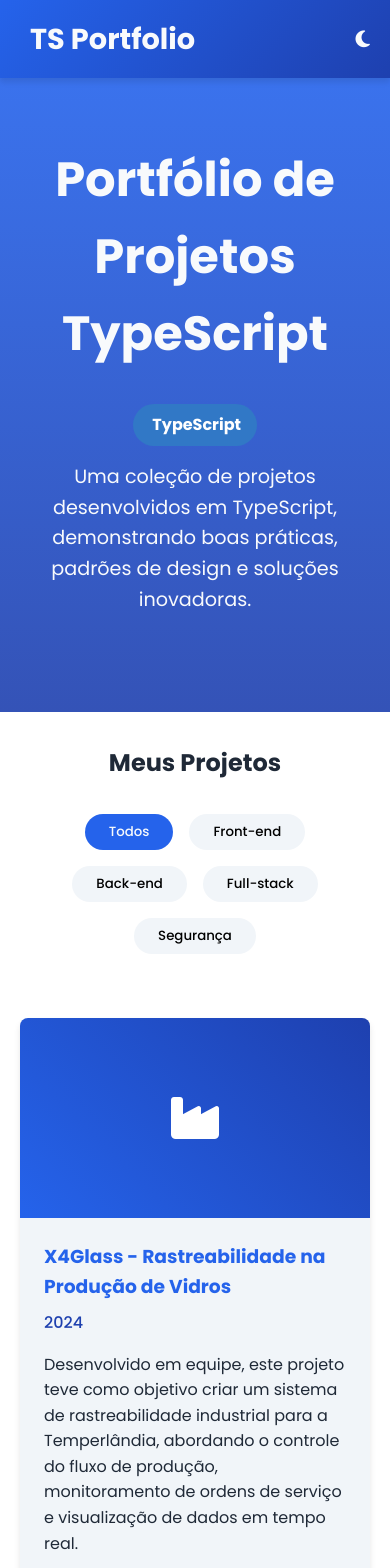
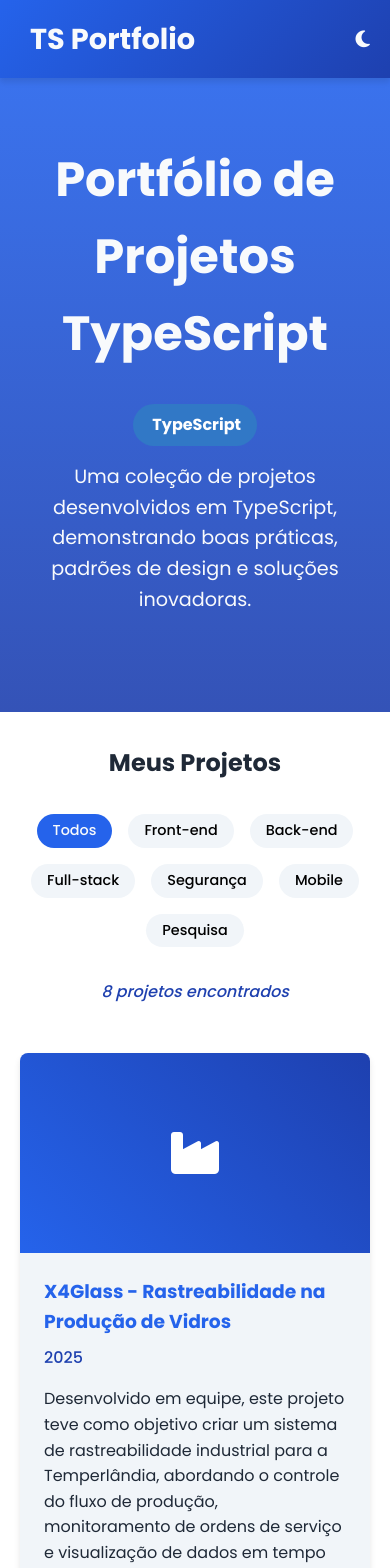
Before and after one commit to EricIkeda1/meuportfolio2.0, a React (Vite) app: page / in a window 390 px wide. Shown: the top 1568 px of the page. Built offline with nearby package versions, Linux system fonts and the light colour scheme.

Commit message:
Correção da Filtragem

```diff
--- a/src/components/ProjectsGrid.tsx
+++ b/src/components/ProjectsGrid.tsx
@@ -1,4 +1,4 @@
-import React, { useState } from 'react';
+import React, { useMemo } from 'react';
 import ProjectCard from './ProjectCard';
 import type { Project } from '../types';
 import styles from '../styles/ProjectsGrid.module.css';
@@ -8,9 +8,56 @@ interface ProjectsGridProps {
 }
 
 const ProjectsGrid: React.FC<ProjectsGridProps> = ({ projects }) => {
-  const [activeFilter, setActiveFilter] = useState('Todos');
+  const [activeFilter, setActiveFilter] = React.useState('Todos');
 
-  const filters = ['Todos', 'Front-end', 'Back-end', 'Full-stack', 'Segurança'];
+  const filters = ['Todos', 'Front-end', 'Back-end', 'Full-stack', 'Segurança', 'Mobile', 'Pesquisa'];
+
+  const sortedProjects = useMemo(() => {
+    return [...projects].sort((a, b) => {
+      return parseInt(b.year) - parseInt(a.year);
+    });
+  }, [projects]);
+
+  const filteredProjects = useMemo(() => {
+    if (activeFilter === 'Todos') {
+      return sortedProjects;
+    }
+
+    return sortedProjects.filter(project => {
+      switch (activeFilter) {
+        case 'Front-end':
+          return project.tags.some(tag =>
+            ['HTML', 'CSS', 'JavaScript', 'React.js', 'React Native'].includes(tag)
+          );
+        case 'Back-end':
+          return project.tags.some(tag =>
+            ['Python', 'Django', 'SQLite3'].includes(tag)
+          );
+        case 'Full-stack':
+          const hasFrontend = project.tags.some(tag =>
+            ['HTML', 'CSS', 'JavaScript', 'React.js', 'React Native'].includes(tag)
+          );
+          const hasBackend = project.tags.some(tag =>
+            ['Python', 'Django', 'SQLite3'].includes(tag)
+          );
+          return hasFrontend && hasBackend;
+        case 'Segurança':
+          return project.tags.some(tag =>
+            ['Criptografia', 'Segurança', 'AES', 'Diffie-Hellman'].includes(tag)
+          );
+        case 'Mobile':
+          return project.tags.some(tag =>
+            ['React Native', 'Mobile'].includes(tag)
+          );
+        case 'Pesquisa':
+          return project.tags.some(tag =>
+            ['Pesquisa', 'Acadêmico', 'Normas ABNT'].includes(tag)
+          );
+        default:
+          return true;
+      }
+    });
+  }, [sortedProjects, activeFilter]);
 
   return (
     <section id="projects" className="container">
@@ -28,11 +75,29 @@ const ProjectsGrid: React.FC<ProjectsGridProps> = ({ projects }) => {
         ))}
       </div>
 
+      <div className={styles.projectCount}>
+        {filteredProjects.length} projeto{filteredProjects.length !== 1 ? 's' : ''} encontrado{filteredProjects.length !== 1 ? 's' : ''}
+        {activeFilter !== 'Todos' && ` em "${activeFilter}"`}
+      </div>
+
       <div className={styles.projectsGrid}>
-        {projects.map(project => (
+        {filteredProjects.map(project => (
           <ProjectCard key={project.id} project={project} />
         ))}
       </div>
+
+      {filteredProjects.length === 0 && (
+        <div className={styles.noProjects}>
+          <i className="fas fa-search"></i>
+          <p>Nenhum projeto encontrado para o filtro selecionado.</p>
+          <button
+            className={styles.clearFilterBtn}
+            onClick={() => setActiveFilter('Todos')}
+          >
+            Limpar filtro
+          </button>
+        </div>
+      )}
     </section>
   );
 };
--- a/src/data/projects.ts
+++ b/src/data/projects.ts
@@ -4,7 +4,7 @@ export const projectsData: Project[] = [
   {
     id: 1,
     title: "X4Glass - Rastreabilidade na Produção de Vidros",
-    year: "2024",
+    year: "2025",
     description: "Desenvolvido em equipe, este projeto teve como objetivo criar um sistema de rastreabilidade industrial para a Temperlândia, abordando o controle do fluxo de produção, monitoramento de ordens de serviço e visualização de dados em tempo real.",
     tags: ["HTML", "CSS", "JavaScript", "SQLite3", "Python", "Django"],
     githubUrl: "https://github.com/EricIkeda1/X4Glass.git",
@@ -63,5 +63,14 @@ export const projectsData: Project[] = [
     tags: ["JavaScript", "React.js", "Python", "Django"],
     externalUrl: "https://jornada-2023-2-full-stack.vercel.app/",
     icon: "fas fa-chart-line"
+  },
+  {
+    id: 8,
+    title: "Temperlights Mobile",
+    year: "2024",
+    description: "Aplicativo móvel desenvolvido para o sistema de rastreabilidade da Temperlândia. Desenvolvido com React Native, oferece funcionalidades de acompanhamento de produção em tempo real para dispositivos móveis.",
+    tags: ["Dart", "Flutter", "Mobile", "Supabase API"],
+    githubUrl: "https://github.com/EricIkeda1/Temperlights-Mobile.git",
+    icon: "fas fa-mobile-alt"
   }
 ];
--- a/src/styles/ProjectsGrid.module.css
+++ b/src/styles/ProjectsGrid.module.css
@@ -21,6 +21,14 @@
   color: var(--light-text);
 }
 
+.projectCount {
+  text-align: center;
+  margin: 1rem 0;
+  font-style: italic;
+  color: var(--secondary-color);
+  font-weight: 500;
+}
+
 .projectsGrid {
   display: grid;
   grid-template-columns: repeat(auto-fill, minmax(300px, 1fr));
@@ -28,8 +36,48 @@
   padding: 2rem 0;
 }
 
+.noProjects {
+  text-align: center;
+  padding: 3rem;
+  color: var(--text-color);
+  opacity: 0.7;
+}
+
+.noProjects i {
+  font-size: 3rem;
+  margin-bottom: 1rem;
+  color: var(--secondary-color);
+}
+
+.clearFilterBtn {
+  margin-top: 1rem;
+  padding: 0.5rem 1.5rem;
+  background-color: var(--primary-color);
+  color: var(--light-text);
+  border: none;
+  border-radius: 50px;
+  cursor: pointer;
+  transition: var(--transition);
+}
+
+.clearFilterBtn:hover {
+  background-color: var(--secondary-color);
+}
+
+/* Responsividade */
 @media (max-width: 768px) {
+  .filters {
+    justify-content: center;
+  }
+
   .projectsGrid {
-      grid-template-columns: 1fr;
+    grid-template-columns: 1fr;
   }
 }
+
+@media (max-width: 480px) {
+  .filterBtn {
+    padding: 0.4rem 1rem;
+    font-size: 0.9rem;
+  }
+}
```
